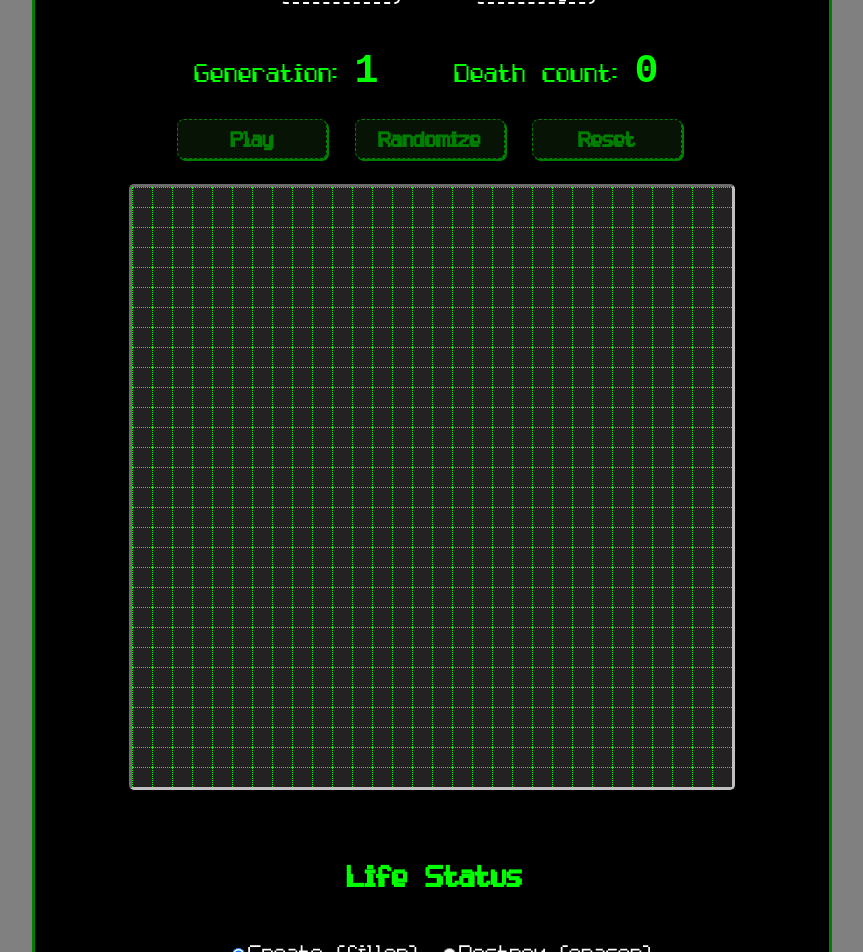
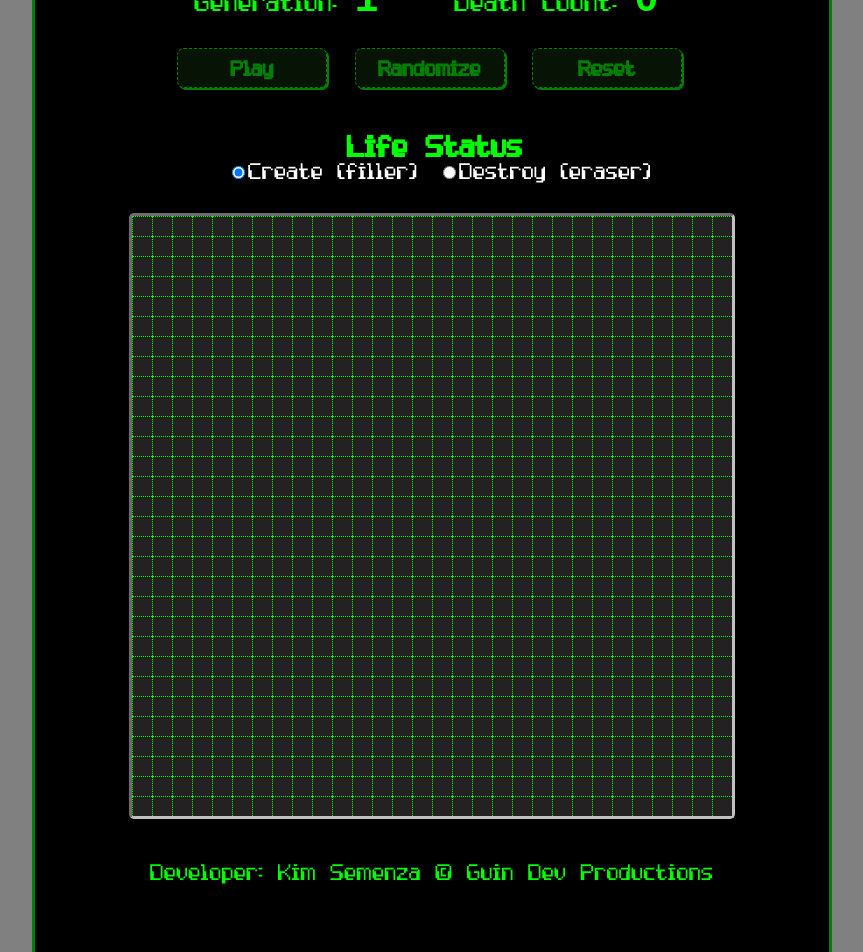
Before and after one commit to ksemenza/conway-life-game-js, a React (Create React App) app: page / in a window 1280 px wide. Shown: the part 300-1252 px from the top of the page, without its empty margins (208-1071 px from the left). Built offline with nearby package versions, Linux system fonts and the light colour scheme.

Commit message:
settings options window

```diff
--- a/src/App.css
+++ b/src/App.css
@@ -215,7 +215,7 @@ flex-direction: column;
   transition-duration: 200ms;
   border:2px dashed lime;
   align-items: flex-start;
-  margin-bottom: 250px;
+  margin-bottom: 450px;
 }
 
 .message_fading {
@@ -241,6 +241,14 @@ font-size: 45px;
 margin-left: -65px;
 color: lime;
 margin-left: 5px;
+margin-top: -15px;
+margin-bottom: -15px;
+}
+
+.settings-details {
+  font-family: 'Courier New', Courier, monospace;
+  font-size: 18px;
+  margin: 35px auto;
 }
 
 .stats_value {
@@ -255,10 +263,8 @@ margin-left: 5px;
   display: flex;
   justify-content: space-evenly;
   width: 100%;
-  padding-top: 15px;
   color: white;
   flex-direction: column;
-
 
 
 }
@@ -328,6 +334,11 @@ input#eraser {
   background-color:#232122;
 }
 
+.copyright {
+  color: lime;
+  font-size: 35px;
+}
+
 .link:visited {
   color: #5c821A;
 }
--- a/src/App.js
+++ b/src/App.js
@@ -80,13 +80,14 @@ class App extends React.Component {
   };
 
   handleSettingClick = () => {
-    const text =     <Options
+    const text =
+    <Options
     rows = {this.props.rows}
     cols = {this.props.cols}
     squareSize={this.props.squareSize}
     onRowChange={this.handleRowChange}
-          onColChange={this.handleColChange}
-          onSizeChange={this.handleSizeChange}
+    onColChange={this.handleColChange}
+    onSizeChange={this.handleSizeChange}
   />
     if ((this.state.message.text === text)) return this.hideMessage();
 
@@ -267,16 +268,7 @@ class App extends React.Component {
           onRandomize={this.handleRandomize}
           onReset={this.handleReset}
         />
-          <Board
-          tool = {this.state.tool}
-          squareSize={this.state.squareSize}
-          squares={this.state.squares}
-          onMouseUp={this.handleMouseUp}
-          onMouseMove={this.handleMouseMove}
-          onClick={this.handleClick}
-          onMouseDown={this.handleMouseDown}
-        />
-        <Controls
+          <Controls
           rows={this.state.rows}
           cols={this.state.cols}
           intervalId={this.state.intervalId}
@@ -291,8 +283,18 @@ class App extends React.Component {
           onToolChange = {this.handleToolChange}
         />
 
+          <Board
+          tool = {this.state.tool}
+          squareSize={this.state.squareSize}
+          squares={this.state.squares}
+          onMouseUp={this.handleMouseUp}
+          onMouseMove={this.handleMouseMove}
+          onClick={this.handleClick}
+          onMouseDown={this.handleMouseDown}
+        />
         <Message message={this.state.message} />
 
+        <p className='copyright'> Developer: Kim Semenza © Guin Dev Productions </p>
 
 
       </main>
--- a/src/components/Controls.js
+++ b/src/components/Controls.js
@@ -1,6 +1,4 @@
 import React from 'react'
-import Buttons from './Buttons'
-import Options from './Options'
 import Tools from './Tools'
 
 
--- a/src/components/Info.js
+++ b/src/components/Info.js
@@ -9,7 +9,7 @@ const Info = props => {
       <section className="info">
 
         <h1 className="heading info_heading">Conway's Game Of Life
-        <br/><span className='my-name'>Developer : Kim Semenza</span>
+
         </h1>
 
         <div className="info_section help">
--- a/src/components/Options.js
+++ b/src/components/Options.js
@@ -5,6 +5,7 @@ const Options = props => {
     return (
       <section className="menu-options">
       <h2 className="heading options_heading">Dimensions</h2>
+      <p className='settings-details'>Input: row amount, column amount, and cell size</p>
         <div className="option">
         <div className="option-data">
           <label className="option_label" htmlFor="rowNum">
```
